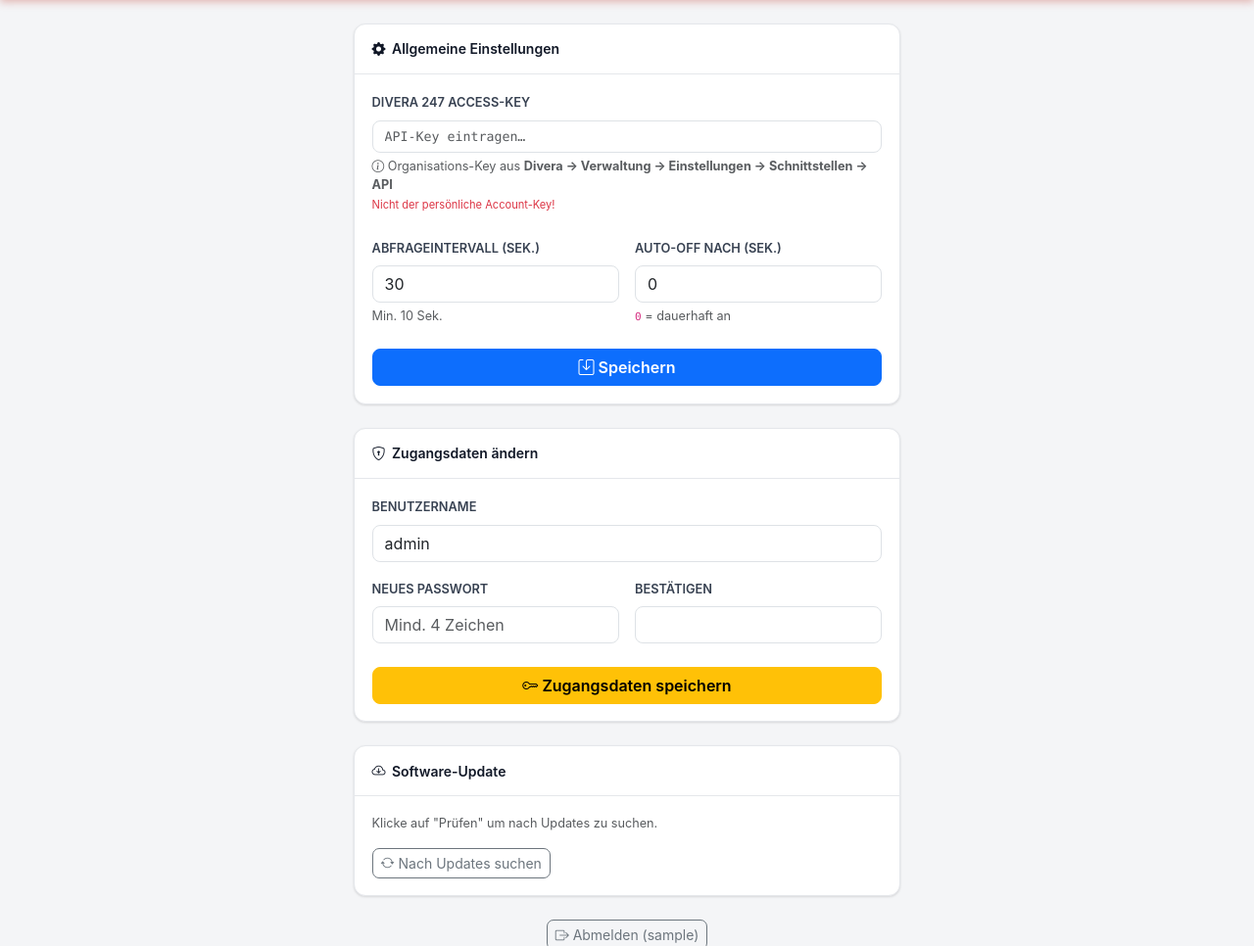
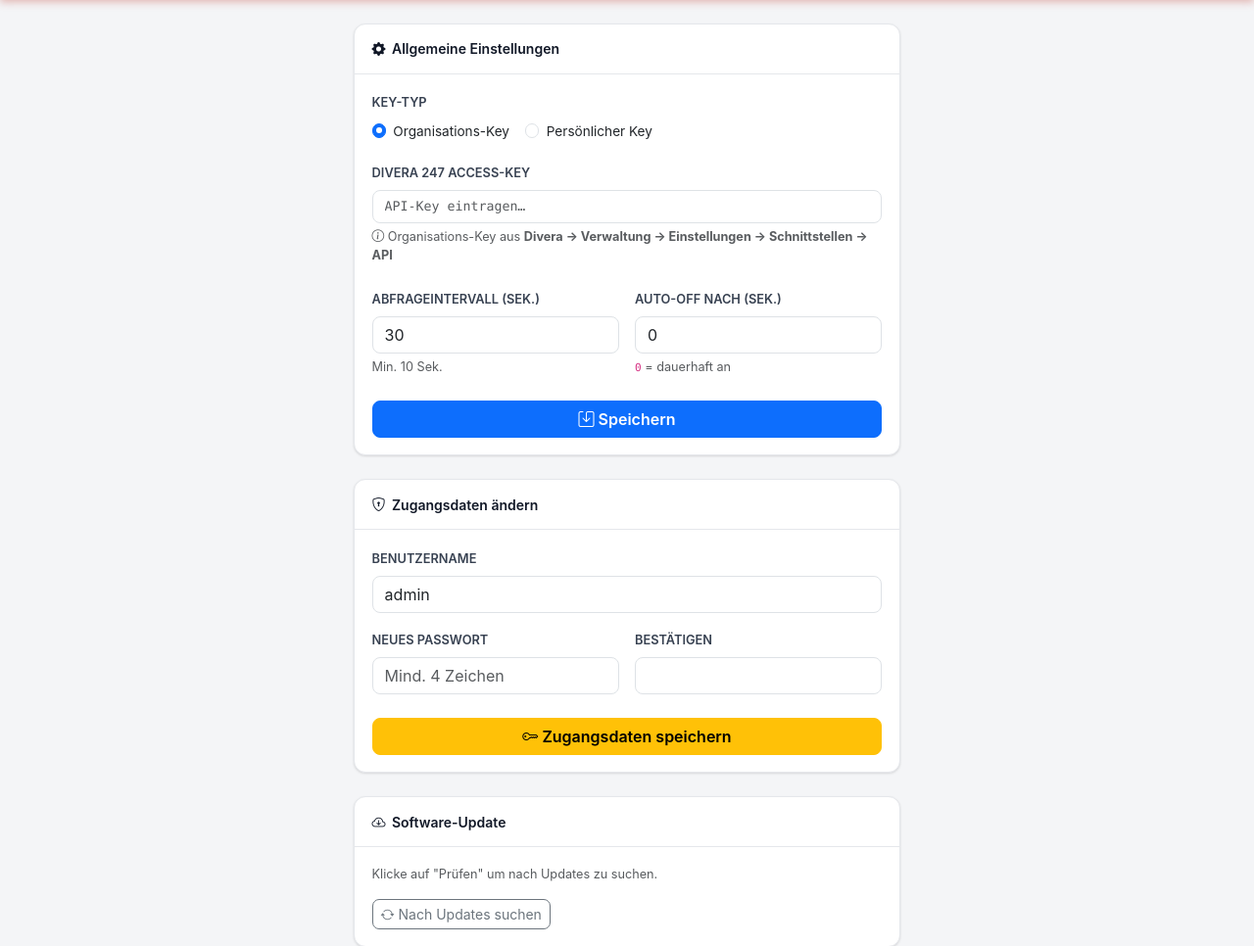
Before and after one commit to drunkler/Divera247-SmartHome, a Flask app: page /settings in a window 1280 px wide. Shown: the part 56-1022 px from the top of the page at 98% size. Run offline with Flask 3, Linux system fonts and the light colour scheme; the visitor is signed in with stand-in values (Sample User, id 1).

Commit message:
Persönlichen Divera-Key unterstützen (v2/pull/all)
Neuer Key-Typ-Schalter in Einstellungen: Organisations-Key oder
persönlicher Account-Key. Polling und Debug-Panel passen sich automatisch
an den gewählten Endpunkt an.

Co-Authored-By: Claude Sonnet 4.6 <noreply@anthropic.com>

```diff
--- a/app.py
+++ b/app.py
@@ -138,7 +138,8 @@ def poll_divera():
         return
 
     try:
-        latest = divera.fetch_last_alarm(key)
+        key_type = cfg.get("divera_key_type", "org")
+        latest = divera.fetch_alarm(key, key_type)
         state["poll_error"] = None
 
         if not latest:
@@ -233,6 +234,7 @@ def settings():
                 flash("Zugangsdaten gespeichert.", "success")
         else:
             cfg["divera_access_key"] = request.form.get("access_key", "").strip()
+            cfg["divera_key_type"] = request.form.get("key_type", "org")
             cfg["poll_interval"] = max(10, int(request.form.get("poll_interval", 30)))
             cfg["auto_off_seconds"] = max(0, int(request.form.get("auto_off_seconds", 0)))
             cfg_module.save(cfg)
@@ -350,14 +352,16 @@ def api_divera_debug():
     key = cfg.get("divera_access_key", "").strip()
     if not key:
         return jsonify({"ok": False, "error": "Kein API-Key konfiguriert."})
+    key_type = cfg.get("divera_key_type", "org")
+    endpoint = (
+        "https://www.divera247.com/api/v2/pull/all"
+        if key_type == "personal"
+        else "https://www.divera247.com/api/last-alarm"
+    )
     try:
         import requests as req
-        resp = req.get(
-            "https://www.divera247.com/api/last-alarm",
-            params={"accesskey": key},
-            timeout=10,
-        )
-        return jsonify({"ok": True, "status_code": resp.status_code, "data": resp.json()})
+        resp = req.get(endpoint, params={"accesskey": key}, timeout=10)
+        return jsonify({"ok": True, "status_code": resp.status_code, "data": resp.json(), "key_type": key_type})
     except Exception as e:
         return jsonify({"ok": False, "error": str(e)})
 
--- a/config.py
+++ b/config.py
@@ -6,6 +6,7 @@ CONFIG_FILE = os.path.join(os.path.dirname(__file__), "config.json")
 
 DEFAULT_CONFIG = {
     "divera_access_key": "",
+    "divera_key_type": "org",
     "poll_interval": 30,
     "shelly_devices": [],
     "selected_lights": [],
--- a/divera.py
+++ b/divera.py
@@ -8,10 +8,7 @@ log = logging.getLogger(__name__)
 
 
 def fetch_last_alarm(access_key):
-    """
-    Ruft den letzten Einsatz über /api/last-alarm ab.
-    Gibt das Alarm-Dict zurück oder None wenn kein Einsatz vorhanden.
-    """
+    """Organisations-Key: /api/last-alarm"""
     url = f"{BASE_URL}/last-alarm"
     resp = requests.get(url, params={"accesskey": access_key}, timeout=TIMEOUT)
     resp.raise_for_status()
@@ -32,7 +29,39 @@ def fetch_last_alarm(access_key):
     return alarm
 
 
-# Rückwärtskompatibilität – wird intern nicht mehr genutzt
+def fetch_last_alarm_personal(access_key):
+    """Persönlicher Key: /api/v2/pull/all — neuesten Einsatz aus alarm.items."""
+    url = f"{BASE_URL}/v2/pull/all"
+    resp = requests.get(url, params={"accesskey": access_key}, timeout=TIMEOUT)
+    resp.raise_for_status()
+    data = resp.json()
+
+    log.debug("Divera /v2/pull/all Antwort (gekürzt): success=%s", data.get("success"))
+
+    if not isinstance(data, dict) or not data.get("success"):
+        return None
+
+    items = data.get("data", {}).get("alarm", {}).get("items", {})
+    if not isinstance(items, dict) or not items:
+        return None
+
+    alarms = [a for a in items.values() if isinstance(a, dict) and a.get("id")]
+    if not alarms:
+        return None
+
+    # Neuesten Einsatz nach date-Timestamp
+    alarms.sort(key=lambda a: a.get("date", 0), reverse=True)
+    return alarms[0]
+
+
+def fetch_alarm(access_key, key_type="org"):
+    """Wählt automatisch die richtige Fetch-Funktion je nach Key-Typ."""
+    if key_type == "personal":
+        return fetch_last_alarm_personal(access_key)
+    return fetch_last_alarm(access_key)
+
+
+# Rückwärtskompatibilität
 def fetch_alarms(access_key):
     alarm = fetch_last_alarm(access_key)
     return [alarm] if alarm else []
--- a/templates/settings.html
+++ b/templates/settings.html
@@ -11,15 +11,37 @@
         <form method="post">
           <input type="hidden" name="action" value="general">
 
+          <div class="mb-3">
+            <label class="form-label fw-semibold" style="font-size:.8rem;color:#374151">KEY-TYP</label>
+            <div class="d-flex gap-3">
+              <div class="form-check">
+                <input class="form-check-input" type="radio" name="key_type" id="kt_org" value="org"
+                       {% if cfg.divera_key_type != 'personal' %}checked{% endif %}
+                       onchange="updateKeyHint()">
+                <label class="form-check-label" for="kt_org" style="font-size:.85rem">Organisations-Key</label>
+              </div>
+              <div class="form-check">
+                <input class="form-check-input" type="radio" name="key_type" id="kt_personal" value="personal"
+                       {% if cfg.divera_key_type == 'personal' %}checked{% endif %}
+                       onchange="updateKeyHint()">
+                <label class="form-check-label" for="kt_personal" style="font-size:.85rem">Persönlicher Key</label>
+              </div>
+            </div>
+          </div>
+
           <div class="mb-4">
             <label class="form-label fw-semibold" style="font-size:.8rem;color:#374151">DIVERA 247 ACCESS-KEY</label>
             <input type="text" class="form-control font-monospace" name="access_key"
                    value="{{ cfg.divera_access_key }}" placeholder="API-Key eintragen…"
                    style="border-radius:8px;font-size:.83rem">
-            <div class="form-text mt-1">
+            <div class="form-text mt-1" id="key-hint-org" {% if cfg.divera_key_type == 'personal' %}style="display:none"{% endif %}>
               <i class="bi bi-info-circle"></i>
               Organisations-Key aus <strong>Divera → Verwaltung → Einstellungen → Schnittstellen → API</strong>
-              <br><span class="text-danger small">Nicht der persönliche Account-Key!</span>
+            </div>
+            <div class="form-text mt-1" id="key-hint-personal" {% if cfg.divera_key_type != 'personal' %}style="display:none"{% endif %}>
+              <i class="bi bi-info-circle"></i>
+              Persönlicher Key aus <strong>Divera → Mein Konto → Einstellungen → API</strong>
+              (app.divera247.com/account/einstellungen.html)
             </div>
           </div>
 
@@ -113,6 +135,13 @@
 
 {% block scripts %}
 <script>
+function updateKeyHint() {
+  const personal = document.getElementById('kt_personal').checked;
+  document.getElementById('key-hint-org').style.display     = personal ? 'none' : '';
+  document.getElementById('key-hint-personal').style.display = personal ? '' : 'none';
+}
+</script>
+<script>
 function checkUpdate() {
   const btn = document.getElementById('btn-check');
   const status = document.getElementById('update-status');
```
